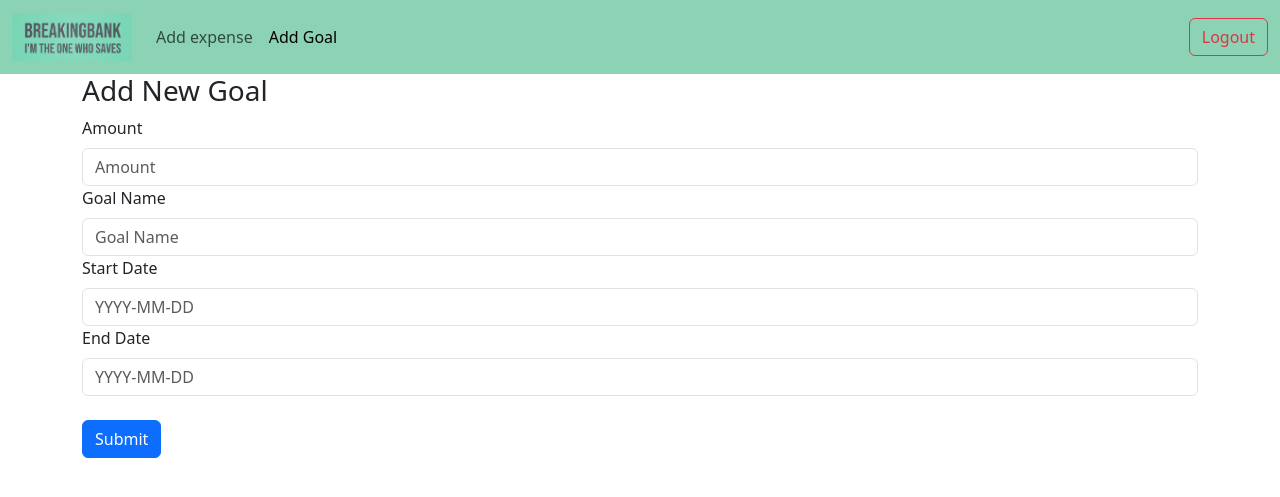
After one commit to AlexandriaParkCS/2026-y12-SE-PhilipYaroshchyk-pwa-flask-application, a Flask app: page /goal_form.html in a window 1280 px wide. The commit adds this page. Shown: the top 497 px of the page. Run offline with Flask 3, Linux system fonts and the light colour scheme; parts of the project's set-up code (start-up, migrations or seed data) failed here and were passed over; some libraries are stand-ins or nearby versions.

Commit message:
created a goal entry for front end and back end

```diff
--- a/src/app.py
+++ b/src/app.py
@@ -83,6 +83,10 @@ def expense_form():
     return render_template("/expense_form.html")
 
 
+@app.route("/goal_form.html", methods=["GET"])
+def goal_form():
+    return render_template("/goal_form.html")
+
 @app.route("/signup.html", methods=["POST"])
 def signup():
     email = request.form["email"]
@@ -142,6 +146,27 @@ def add_expense():
 
     return redirect("/")
 
+@app.route('/add_goal', methods=["POST"])
+def add_goal():
+
+    user_id = session["user_id"]
+
+    amount = request.form["amount"]
+    goal_name = request.form["goal_name"]
+    start_date = request.form["start_date"]
+    end_date = request.form["end_date"]
+
+
+    print(f"add goal called amount={amount} name={goal_name} {start_date} {end_date}")
+    goal = user_service.add_goal(user_id, amount, goal_name, start_date, end_date)
+
+    if goal:
+        print("successfully added goal")
+    else:
+        print("failed to add goal")
+
+    return redirect("/")
+
 
 
 @app.route("/logout")
--- a/src/static/css/style.css
+++ b/src/static/css/style.css
@@ -18,6 +18,6 @@ body {
 }
 
 
-.navbar-custom {
-    background-color: rgb(107, 210, 175);
+.navbar-breaking-bank {
+    background-color: rgb(140, 211, 181);
 }
--- a/src/templates/app_menu.html
+++ b/src/templates/app_menu.html
@@ -1,5 +1,4 @@
-
-<nav class="navbar navbar-expand-lg bg-body-tertiary navbar-custom">
+<nav class="navbar-breaking-bank navbar navbar-expand-lg">
   <div class="container-fluid">
     <a class="navbar-brand" href="/"><img width="120px" src="/static/images/bb_logo2.png"></a>
     <button class="navbar-toggler" type="button" data-bs-toggle="collapse" data-bs-target="#navbarNav" aria-controls="navbarNav" aria-expanded="false" aria-label="Toggle navigation">
@@ -10,6 +9,9 @@
         <li class="nav-item">
           <a class="nav-link" href="/expense_form.html">Add expense</a>
         </li>
+        <li class="nav-item">
+          <a class="nav-link" href="/goal_form.html">Add Goal</a>
+        </li>
       </ul>
     </div>
      <div class="d-flex">
--- /dev/null
+++ b/src/templates/goal_form.html
@@ -0,0 +1,42 @@
+
+{% extends 'layout.html' %}
+{% block content %}
+
+ {% include "app_menu.html" %}
+
+<div class="container">
+  <div class="row">
+    <h3>Add New Goal</h3>
+    <form action="/add_goal" method="POST" class="box">
+     <div class="col-auto">
+        <label for="amount" class="form-label">Amount</label>
+        <input name="amount" required type="text" class="form-control" pattern="^[0-9]+(?:\.[0-9]+)?$" placeholder="Amount">
+      </div>
+
+      <div class="goal_name">
+        <label for="goal_name" class="form-label">Goal Name</label>
+        <input name="goal_name" required type="text" class="form-control" placeholder="Goal Name">
+      </div>
+
+      <div class="start_date">
+        <label for="start_date" class="form-label">Start Date</label>
+        <input name="start_date" required type="text" class="form-control" placeholder="YYYY-MM-DD">
+      </div>
+
+      <div class="end_date">
+        <label for="end_date" class="form-label">End Date</label>
+        <input name="end_date" required type="text" class="form-control" placeholder="YYYY-MM-DD">
+      </div>
+
+
+      <input type="hidden" name="csrf_token" value = "{{ csrf_token() }}" />
+
+      <br/>
+      <div class="col-auto">
+        <button type="submit" class="btn btn-primary mb-3">Submit</button>
+      </div>
+    </form>
+  </div>
+</div>
+
+{% endblock %}
```
Also changed, not shown: src/sqldb.py (+42 -0 lines), src/templates/expense_form.html (+2 -7 lines), src/user_service.py (+10 -0 lines), README.md, 1 other file.
